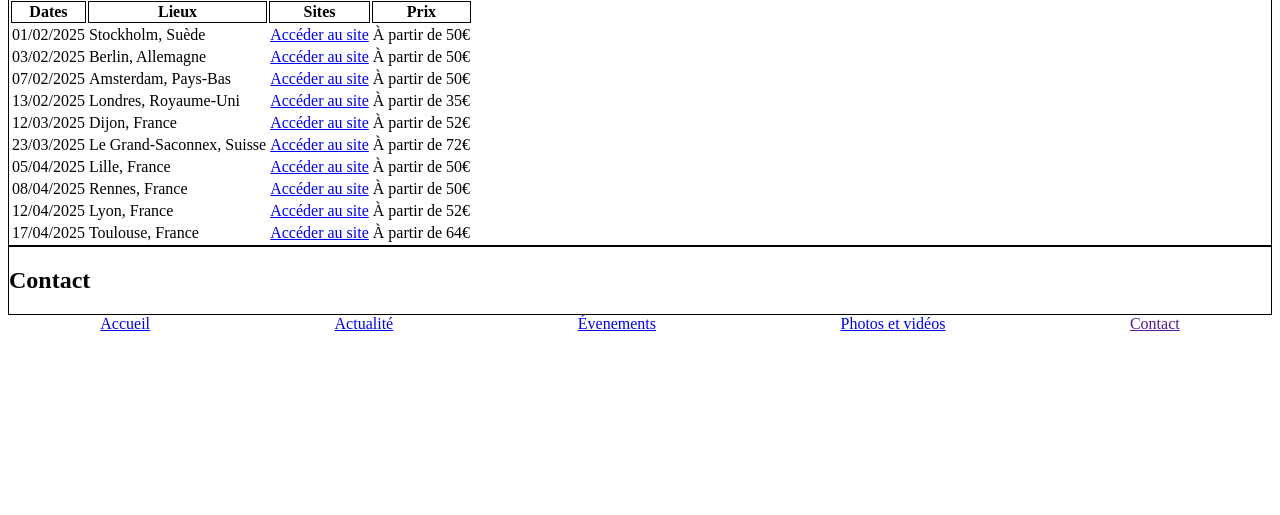
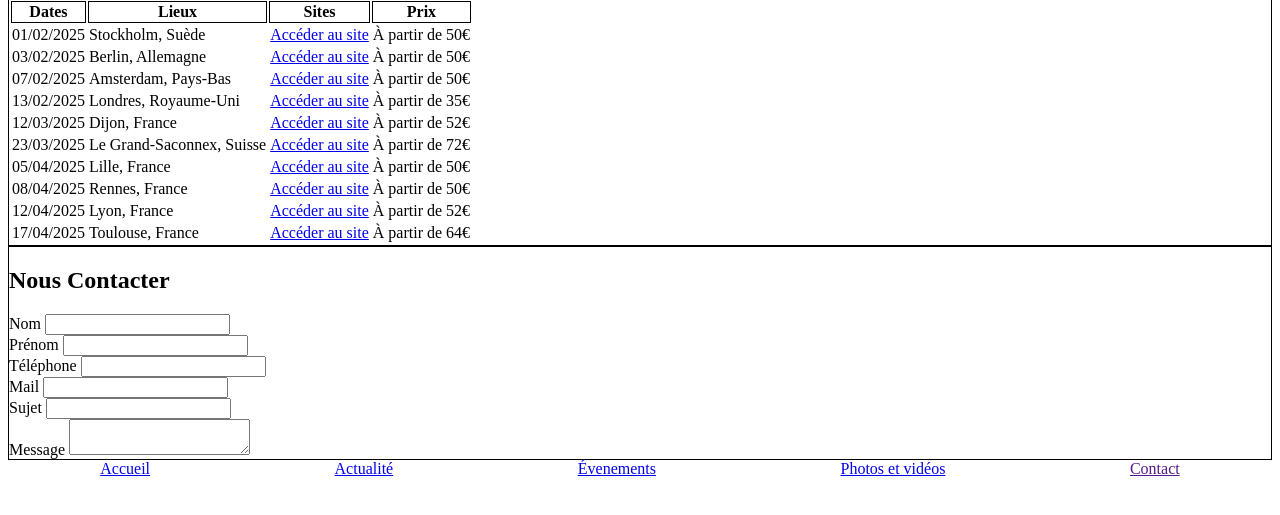
Before and after one commit to eric-bordalo-do-vale/fansites, a plain HTML site: page fichier html/evenement.html in a window 1280 px wide. Shown: the part 95-610 px from the top of the page. Drawn offline with Linux system fonts and the light colour scheme.

Commit message:
mise en place du formulaire de contact

```diff
--- a/fichier html/evenement.html
+++ b/fichier html/evenement.html
@@ -13,7 +13,7 @@
             <a href="actualite1.html"> Actualité </a>
             <a href="evenement.html"> Évenements </a>
             <a href="media.html"> Photos et vidéos </a>
-            <a href=""> Contact </a>
+            <a href="#contact"> Contact </a>
         </nav>
     </header>
     <main>
@@ -103,10 +103,34 @@
             </table>
         </section>
 
-        <section class="contact">
-            <h2> Contact </h2>
+        <section id="contact">
+            <h2> Nous Contacter </h2>
+            <div>
+                <label for="nom"> Nom </label>
+                <input type="text" name="nom" id="nom">
+            </div>
+            <div>
+                <label for="prenom"> Prénom </label>
+                <input type="text" name="prenom" id="prenom">
+            </div>
+            <div>
+                <label for="numero_telephone"> Téléphone </label>
+                <input type="tel" name="numero_telephone" id="numero_telephone">
+            </div>
+            <div>
+                <label for="mail"> Mail </label>
+                <input type="email" name="email" id="email">
+            </div>
+            <div>
+                <label for="sujet"> Sujet </label>
+                <input type="text" name="sujet" id="sujet">
+            </div>
+            <div>
+                <label for="message"> Message </label>
+                <textarea name="message" id="message"> </textarea>
+            </div>
+        </section>
 
-        </section>
     </main>
     <footer>
         <nav>
```
Also changed, not shown: fichier html/media.html (+2 -3 lines).
